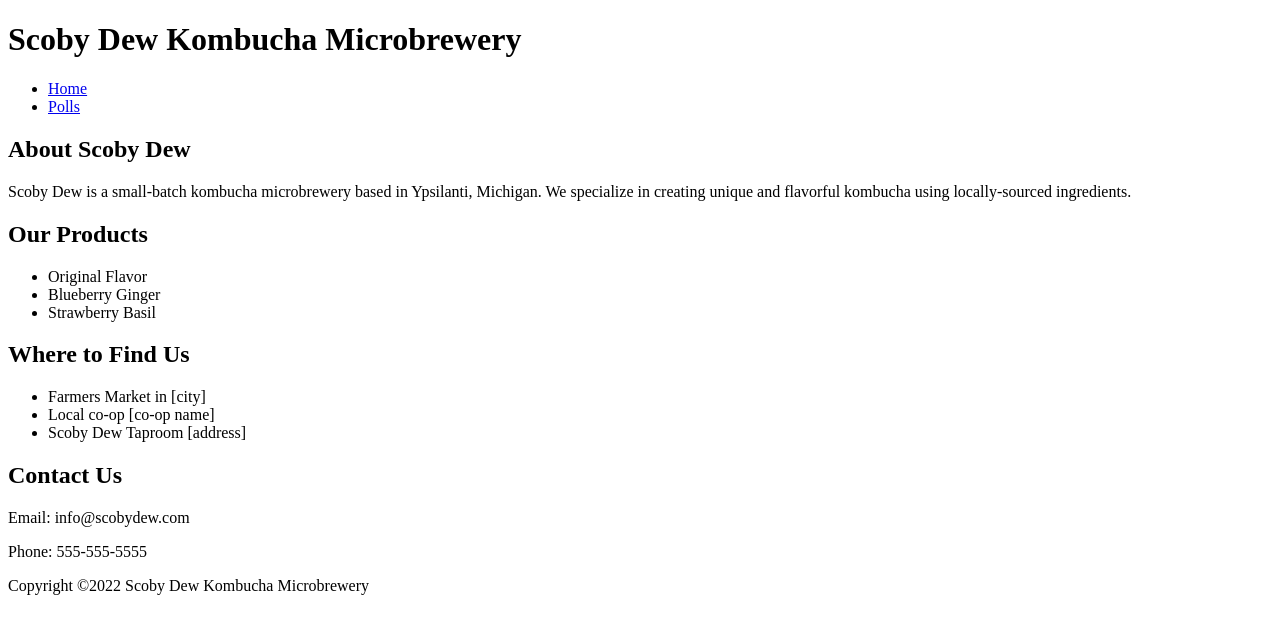
After one commit to importdavid/django_polls_tutorial, a Django app: page / in a window 1280 px wide. The commit adds this page. Shown: the top 634 px of the page. Run offline with Django 4.2, Linux system fonts and the light colour scheme.

Commit message:
Added base.html and added templating to design of html

```diff
--- a/mysite/urls.py
+++ b/mysite/urls.py
@@ -15,8 +15,10 @@ Including another URLconf
 """
 from django.contrib import admin
 from django.urls import path, include
+from . import views
 
 urlpatterns = [
+    path('', views.home, name='home'),
     path('admin/', admin.site.urls),
     path('polls/', include('polls.urls')),
 ]
--- /dev/null
+++ b/mysite/views.py
@@ -0,0 +1,4 @@
+from django.shortcuts import render
+
+def home(request):
+    return render(request, 'home.html')
--- a/requirements.txt
+++ b/requirements.txt
@@ -1,3 +1,4 @@
 asgiref==3.5.2
 Django==4.1.4
+gunicorn==20.1.0
 sqlparse==0.4.3
--- /dev/null
+++ b/templates/base.html
@@ -0,0 +1,27 @@
+<!DOCTYPE html>
+<html lang="en">
+<head>
+    <meta charset="UTF-8">
+    <meta http-equiv="X-UA-Compatible" content="IE=edge">
+    <meta name="viewport" content="width=device-width, initial-scale=1.0">
+    <title>{% block title %}Scoby Dew Microbrewery{% endblock %}</title>
+
+    {% block style %}{% endblock %}
+</head>
+<body>
+    <header>
+        <h1>Scoby Dew Kombucha Microbrewery</h1>
+    </header>
+    <nav>
+        <ul>
+            <li><a href="{% url 'home' %}">Home</a></li>
+            <li><a href="{% url 'polls:index' %}">Polls</a></li>
+            <!-- <li><a href="#about">About</a></li>
+            <li><a href="#products">Products</a></li>
+            <li><a href="#locations">Locations</a></li>
+            <li><a href="#contact">Contact</a></li> -->
+        </ul>
+    </nav>
+    {% block content %}{% endblock %}
+</body>
+</html>
--- /dev/null
+++ b/templates/home.html
@@ -0,0 +1,36 @@
+{% extends "base.html" %}
+
+{% block content %}
+<body>
+    <main>
+        <section id="about">
+            <h2>About Scoby Dew</h2>
+            <p>Scoby Dew is a small-batch kombucha microbrewery based in Ypsilanti, Michigan. We specialize in creating unique and flavorful kombucha using locally-sourced ingredients.</p>
+        </section>
+        <section id="products">
+            <h2>Our Products</h2>
+            <ul>
+                <li>Original Flavor</li>
+                <li>Blueberry Ginger</li>
+                <li>Strawberry Basil</li>
+            </ul>
+        </section>
+        <section id="locations">
+            <h2>Where to Find Us</h2>
+            <ul>
+                <li>Farmers Market in [city]</li>
+                <li>Local co-op [co-op name]</li>
+                <li>Scoby Dew Taproom [address]</li>
+            </ul>
+        </section>
+        <section id="contact">
+            <h2>Contact Us</h2>
+            <p>Email: info@scobydew.com</p>
+            <p>Phone: 555-555-5555</p>
+        </section>
+    </main>
+    <footer>
+      <p>Copyright ©2022 Scoby Dew Kombucha Microbrewery</p>
+    </footer>
+</body>
+{% endblock %}
```
Also changed, not shown: mysite/settings.py (+7 -1 lines), pi_server_setup.txt (added, +9 -0 lines), polls/templates/polls/detail.html (+8 -11 lines), polls/templates/polls/index copy.html (deleted, +0 -14 lines), polls/templates/polls/index.html (+10 -11 lines), polls/templates/polls/results.html (+8 -11 lines).
